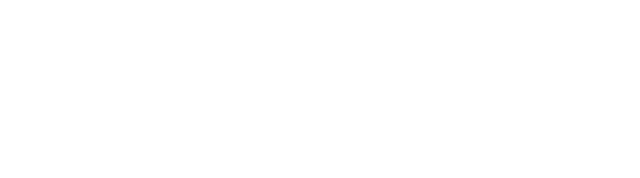
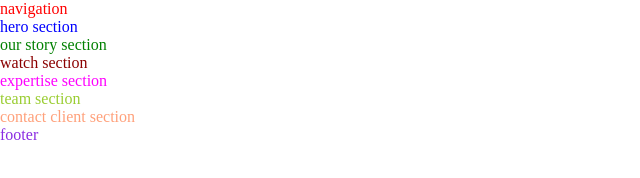
Before and after one commit to Thorn5/psd_to_html, a plain HTML site: page index.html in a window 1280 px wide. Shown: the whole page, without its empty margins (0-640 px from the left). Drawn offline with Linux system fonts and the light colour scheme.

Commit message:
set up sections

```diff
--- a/index.html
+++ b/index.html
@@ -9,6 +9,17 @@
     <script src="src\javascript.js"></script>
 </head>
 <body>
-
+    <header>
+        <nav>navigation</nav>
+        <section id="hero-section">hero section</section>
+    </header>
+    <main>
+        <section id="our-story-section">our story section</section>
+        <section id="watch-section">watch section</section>
+        <section id="expertise-section">expertise section</section>
+        <section id="team-section">team section</section>
+        <section id="contact-client-section">contact client section</section>
+    </main>
+    <footer>footer</footer>
 </body>
 </html>
--- a/src/script.css
+++ b/src/script.css
@@ -0,0 +1,35 @@
+* {
+    margin: 0;
+}
+
+nav {
+    color: red;
+}
+
+#hero-section {
+    color: blue;
+}
+
+#our-story-section {
+    color: green;
+}
+
+#watch-section {
+    color: darkred;
+}
+
+#expertise-section {
+    color: fuchsia;
+}
+
+#team-section {
+    color: yellowgreen;
+}
+
+#contact-client-section {
+    color: lightsalmon;
+}
+
+footer {
+    color: blueviolet;
+    }
```
